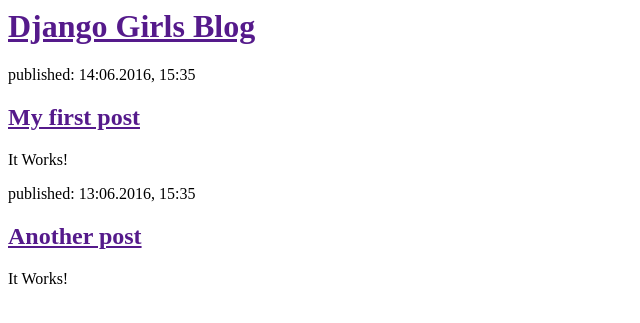
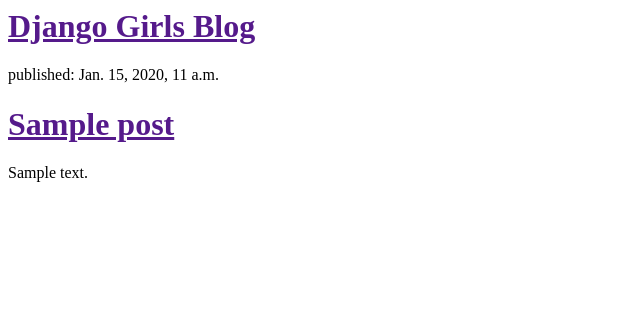
Before and after one commit to p1zzaah/my-first-blog, a Django app: template blog/templates/blog/post_list.html in a window 1280 px wide. Shown: the top 323 px of the page, without its empty margins (0-640 px from the left). Run offline with Django 3.2, Linux system fonts and the light colour scheme; the template is opened without the code that fills it: values that come from a table or form of the project are taken from there, others are empty; tables that the repository leaves empty hold one stand-in row (values such as "Sample post").

Commit message:
Modified templates to display posts from database.

```diff
--- a/blog/templates/blog/post_list.html
+++ b/blog/templates/blog/post_list.html
@@ -8,17 +8,13 @@
         <a href=""> Django Girls Blog</a>
       </h1>
     </div>
-    <div>
-      <p> published: 14:06.2016, 15:35 </p>
-      <h2>
-        <a href=""> My first post</a></h2>
-        <p> It Works! </p>
-    </div>
-    <div>
-      <p> published: 13:06.2016, 15:35 </p>
-      <h2>
-        <a href=""> Another post</a></h2>
-        <p> It Works! </p>
-    </div>
+
+    {% for post in posts %}
+      <div>
+        <p> published: {{ post.published_date }} </p>
+        <h1><a href=""> {{ post.title }}</a></h1>
+        <p>{{ post.text|linebreaksbr }}</p>
+      </div>
+    {% endfor %}
   </body>
 </html>
--- a/blog/views.py
+++ b/blog/views.py
@@ -1,4 +1,7 @@
 from django.shortcuts import render
+from django.utils import timezone
+from .models import Post
 
 def post_list(request):
-    return render(request, 'blog/post_list.html',{})
+    posts = Post.objects.filter(published_date__lte=timezone.now()).order_by('published_date')
+    return render(request, 'blog/post_list.html',{'posts':posts})
```
